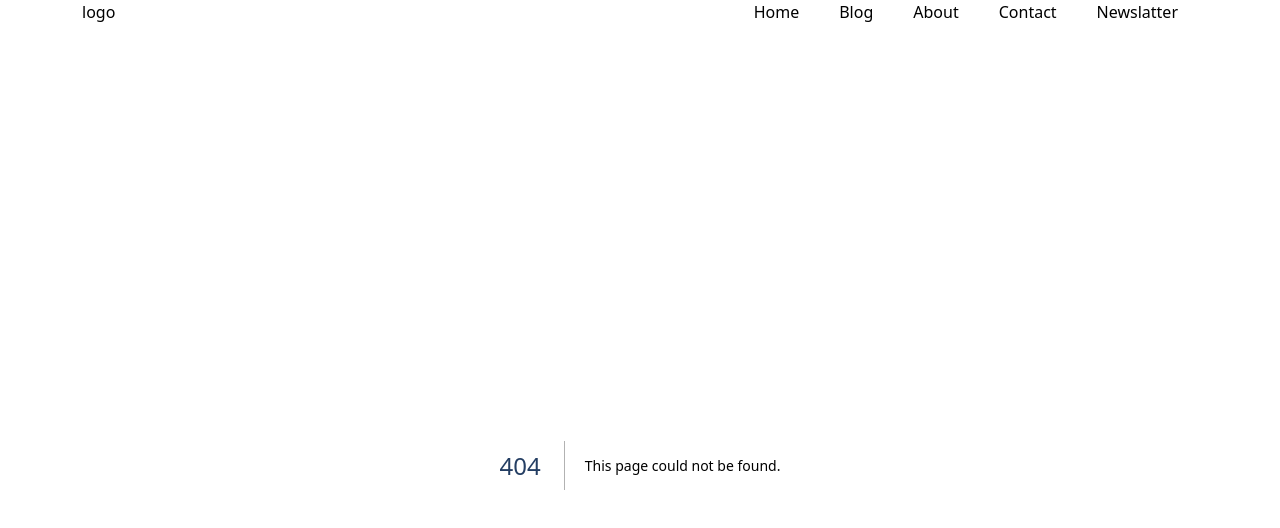
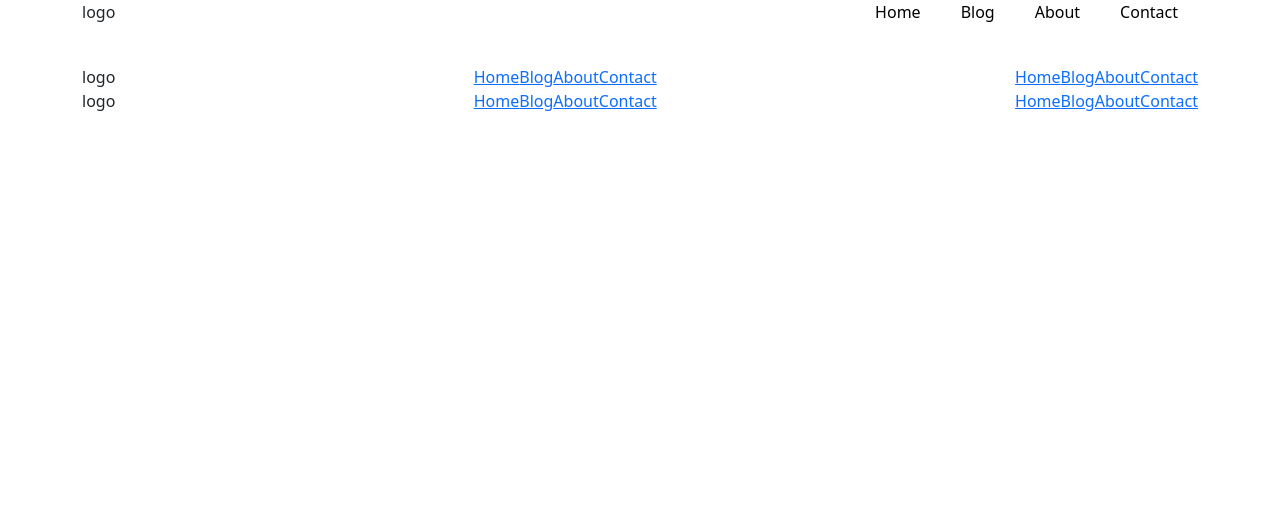
Before and after one commit to avadhsakhiya/nextblog-frontend, a Next.js app: page /Components/Footer in a window 1280 px wide. Before the commit this address had no page. Shown: the top 528 px of the page. Built offline with nearby package versions, Linux system fonts and the light colour scheme.

Commit message:
blog page design

```diff
--- /dev/null
+++ b/pages/Components/Footer.js
@@ -0,0 +1,29 @@
+import Link from "next/link";
+
+export default function Footer() {
+    return (
+        <footer>
+            <div className="container">
+                <div className="footer-main d-flex justify-content-between">
+                    <div>logo</div>
+                    <nav>
+                        <ul className="d-flex">
+                            <li><Link href="/">Home</Link></li>
+                            <li><Link href="/blog">Blog</Link></li>
+                            <li><Link href="/about">About</Link></li>
+                            <li><Link href="/contact">Contact</Link></li>
+                        </ul>
+                    </nav>
+                    <div className="social-media">
+                        <ul className="d-flex">
+                            <li><Link href="/">Home</Link></li>
+                            <li><Link href="/blog">Blog</Link></li>
+                            <li><Link href="/about">About</Link></li>
+                            <li><Link href="/contact">Contact</Link></li>
+                        </ul>
+                    </div>
+                </div>
+            </div>
+        </footer>
+    );
+}
--- a/pages/Components/Navbar.js
+++ b/pages/Components/Navbar.js
@@ -12,7 +12,6 @@ export default function Navbar() {
                   <li><Link href="/blog">Blog</Link></li>
                   <li><Link href="/about">About</Link></li>
                   <li><Link href="/contact">Contact</Link></li>
-                  <li><Link href="/">Newslatter</Link></li>
                </ul>
             </nav>
          </div>
--- a/pages/_app.js
+++ b/pages/_app.js
@@ -1,12 +1,14 @@
 import 'bootstrap/dist/css/bootstrap.css'
 import '@/styles/globals.scss'
 import Navbar from './Components/Navbar'
+import Footer from './Components/Footer'
 
 export default function App({ Component, pageProps }) {
   return (
     <>
       <Navbar />
       <Component {...pageProps} />
+      <Footer/>
     </>
   )
 }
--- a/styles/globals.scss
+++ b/styles/globals.scss
@@ -21,8 +21,8 @@ h1 {
 }
 
 button {
-    background: #6415FF;
-    color: white;
+    background: #6415FF!important;
+    color: white!important;
     border: navajowhite;
     padding: 6px 15px;
     border-radius: 6px;
```
Also changed, not shown: pages/blog.js (+9 -2 lines).
